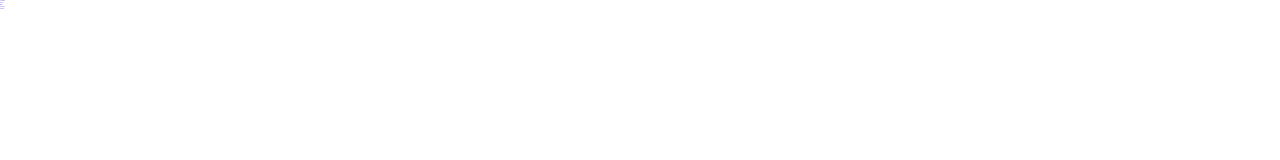
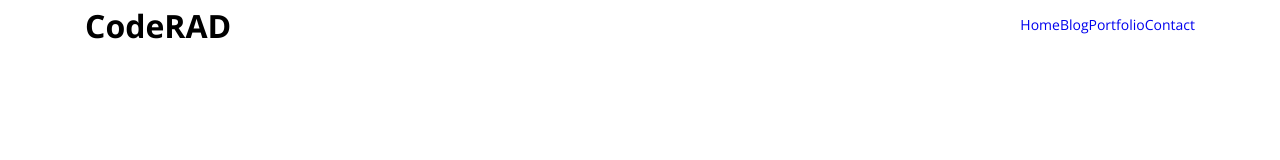
Before and after one commit to ronnie-thunderclap/CodeRad, a plain HTML site: page index.html in a window 1280 px wide. Drawn offline with nearby package versions, Linux system fonts and the light colour scheme.

Commit message:
navbar 1

```diff
--- a/CSS/default.css
+++ b/CSS/default.css
@@ -17,7 +17,7 @@
 body {
   font-family: "Open Sans", sans-serif;
   font-weight: 400;
-  font-size: 0.075rem;
+  font-size: 0.875rem;
   line-height: 1.6;
   letter-spacing: 0;
   margin: 0;
@@ -60,3 +60,7 @@ img {
   margin-left: auto;
   margin-right: auto;
 }
+
+@media (min-width: 1200px) {
+  .container { max-width: 1140px; }
+}
--- a/CSS/styles.css
+++ b/CSS/styles.css
@@ -0,0 +1,25 @@
+.navbar {
+  position: fixed;
+  top: 0;
+  right: 0;
+  left: 0;
+  z-index: 500;
+  transition: ease-in-out 0.3s;
+}
+.navbar-nav {
+  display: flex;
+  align-items: center;
+}
+
+.navbar .container {
+  display: flex;
+  align-items: center;
+}
+
+.navbar-brand {
+  margin-right: auto;
+  font-size: 2rem;
+  font-weight: 700;
+  width: 100%;
+  transition: ease-in-out 0.3s;
+}
--- a/index.html
+++ b/index.html
@@ -20,9 +20,11 @@
     <link rel="stylesheet" href="./CSS/responsive.css">
   </head>
   <body>
-    <nav>
-      <a href="">CodeRAD</a>
-      <ul>
+
+    <nav class="navbar nav">
+      <div class="container">
+        <a class="navbar-brand">CodeRAD</a>
+      <ul class="navbar-nav">
         <li>
           <a href="nav-link">Home</a>
         </li>
@@ -36,6 +38,7 @@
           <a href="nav-link">Contact</a>
         </li>
       </ul>
+      </div>
     </nav>
   </body>
 </html>
```
